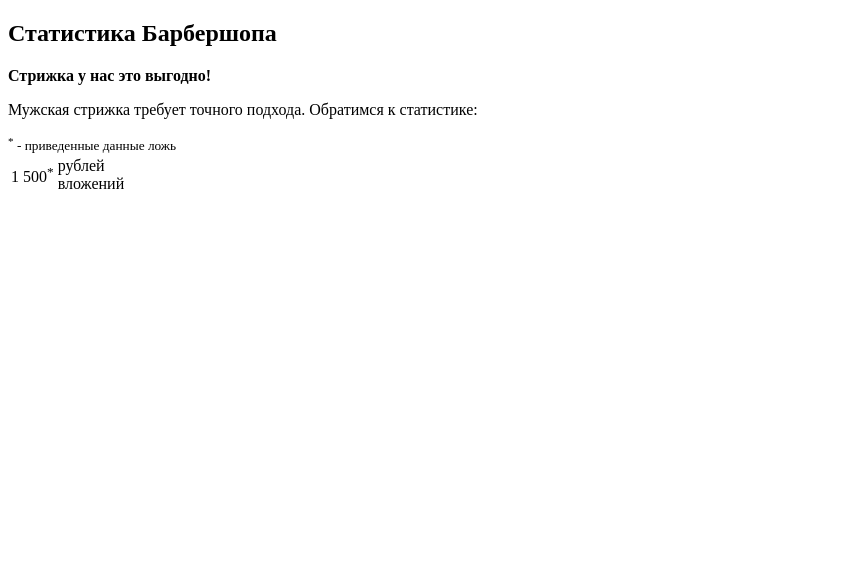
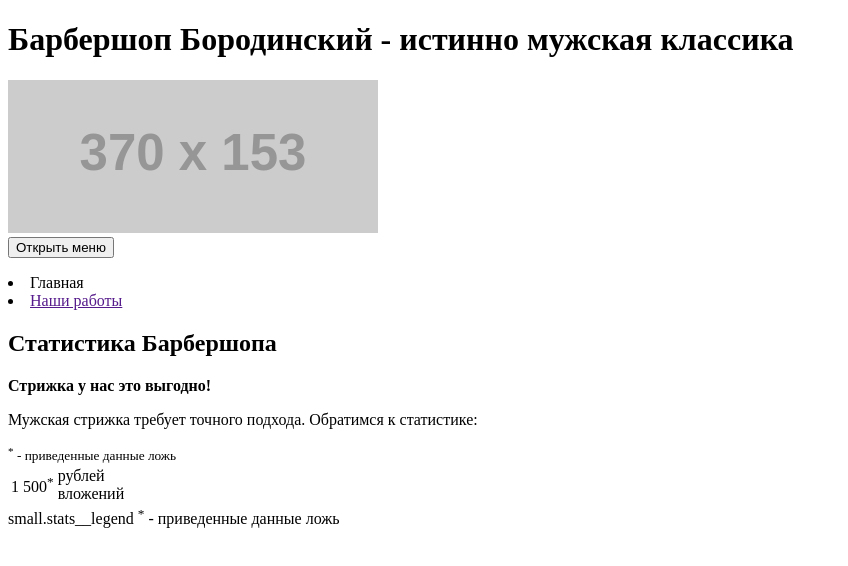
Before and after one commit to evmay/barbershop-2018, a plain HTML site: page index.html in a window 1280 px wide. Shown: the whole page, without its empty margins (0-848 px from the left). Drawn offline with Linux system fonts and the light colour scheme; placeholder pictures from the web are drawn by us.

Commit message:
Добавил секцию page-header

```diff
--- a/index.html
+++ b/index.html
@@ -1,12 +1,27 @@
 <!DOCTYPE html>
 <html lang="ru">
+
 <head>
 	<meta charset="UTF-8">
 	<meta name="viewport" content="width=device-width, initial-scale=1.0">
 	<meta http-equiv="X-UA-Compatible" content="ie=edge">
 	<title>Barbershop</title>
 </head>
+
 <body>
+	<header class="page-header">
+		<h1 class="visually-hidden">Барбершоп Бородинский - истинно мужская классика</h1>
+		<div class="page-header__logo"><img src="http://placehold.it/370x153" width="370" height="153" alt="Барбершоп Бородинский"></div>
+		<nav class="main-nav main-nav__closed main-nav--nojs">
+			<button class="main-nav__toggle">Открыть меню</button>
+			<div class="main-nav__wrapper">
+				<ul class="main-nav__items"></ul>
+				<li class="main-nav__item main-nav__item--active"><a>Главная</a></li>
+				<li class="main-nav__item"><a href="">Наши работы</a></li>
+			</div>
+		</nav>
+	</header>
+
 	<section class="stats">
 		<header class="stats__header">
 			<h2 class="stats__title visually-hidden">Статистика Барбершопа</h2>
@@ -20,7 +35,9 @@
 				<td class="stats__field">рублей <br>вложений</td>
 			</tr>
 		</table>
+		small.stats__legend <stats__legend--bottom> <sup>*</sup> - приведенные данные ложь</stats__legend--bottom>
 	</section>
 
 </body>
+
 </html>
```
